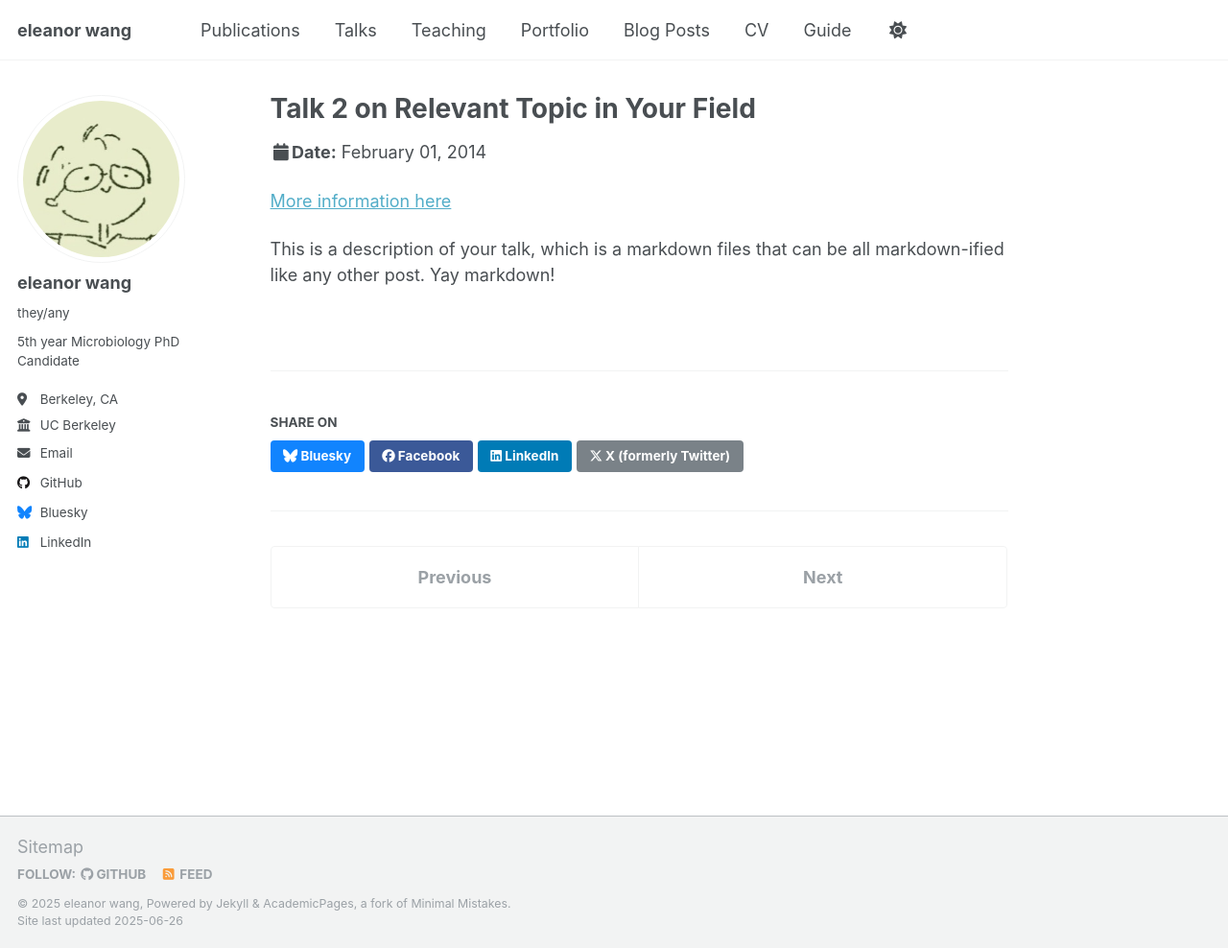
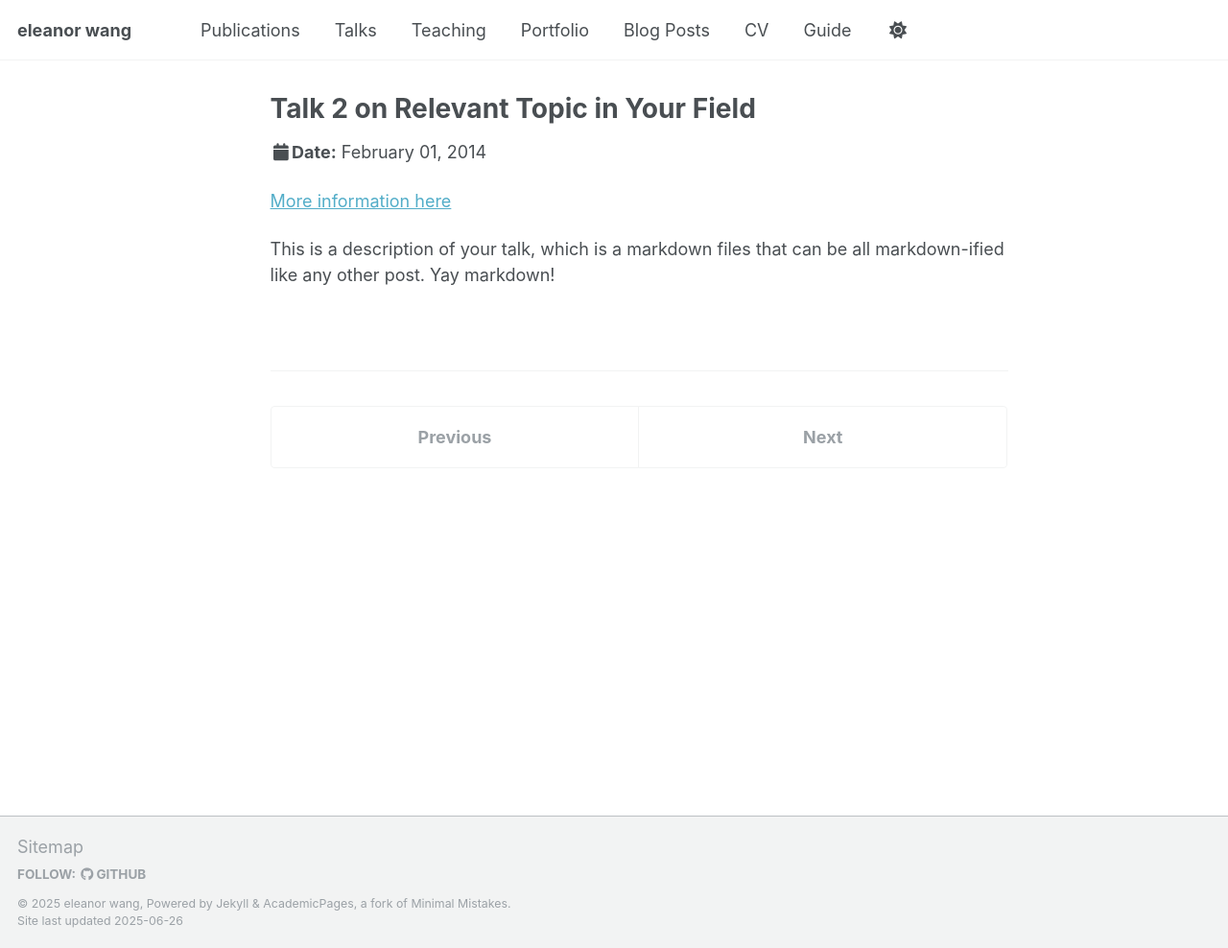
Before and after one commit to eledamame/eledamame.github.io, a Jekyll site: the page built from _talks/2014-02-01-talk-2.md, in a window 1280 px wide and 988 px high. Shown: the whole window at 96% size. Built offline with Jekyll 4.4.1, drawn with Linux system fonts in a browser that asks for light colours; part of the change alters nothing that is shown.

Commit message:
Update _config.yml

```diff
--- a/_config.yml
+++ b/_config.yml
@@ -119,7 +119,7 @@ staticman:
       options:
         format           : "iso8601" # "iso8601" (default), "timestamp-seconds", "timestamp-milliseconds"
 atom_feed:
-  hide                   : false     # change to true to hide the RSS feed in the footer
+  hide                   : true     # change to true to hide the RSS feed in the footer
   path                   : # blank (default) uses feed.xml
 
 
@@ -265,8 +265,8 @@ defaults:
     values:
       layout: single
       author_profile: true
-      share: true
-      comments: true
+      share: false
+      comments: false
   # _portfolio
   - scope:
       path: ""
@@ -274,16 +274,16 @@ defaults:
     values:
       layout: single
       author_profile: true
-      share: true
-      comment: true
+      share: false
+      comment: false
   # _talks
   - scope:
       path: ""
       type: talks
     values:
       layout: talk
-      author_profile: true
-      share: true
+      author_profile: false
+      share: false
 
 
 # Sass/SCSS
```
